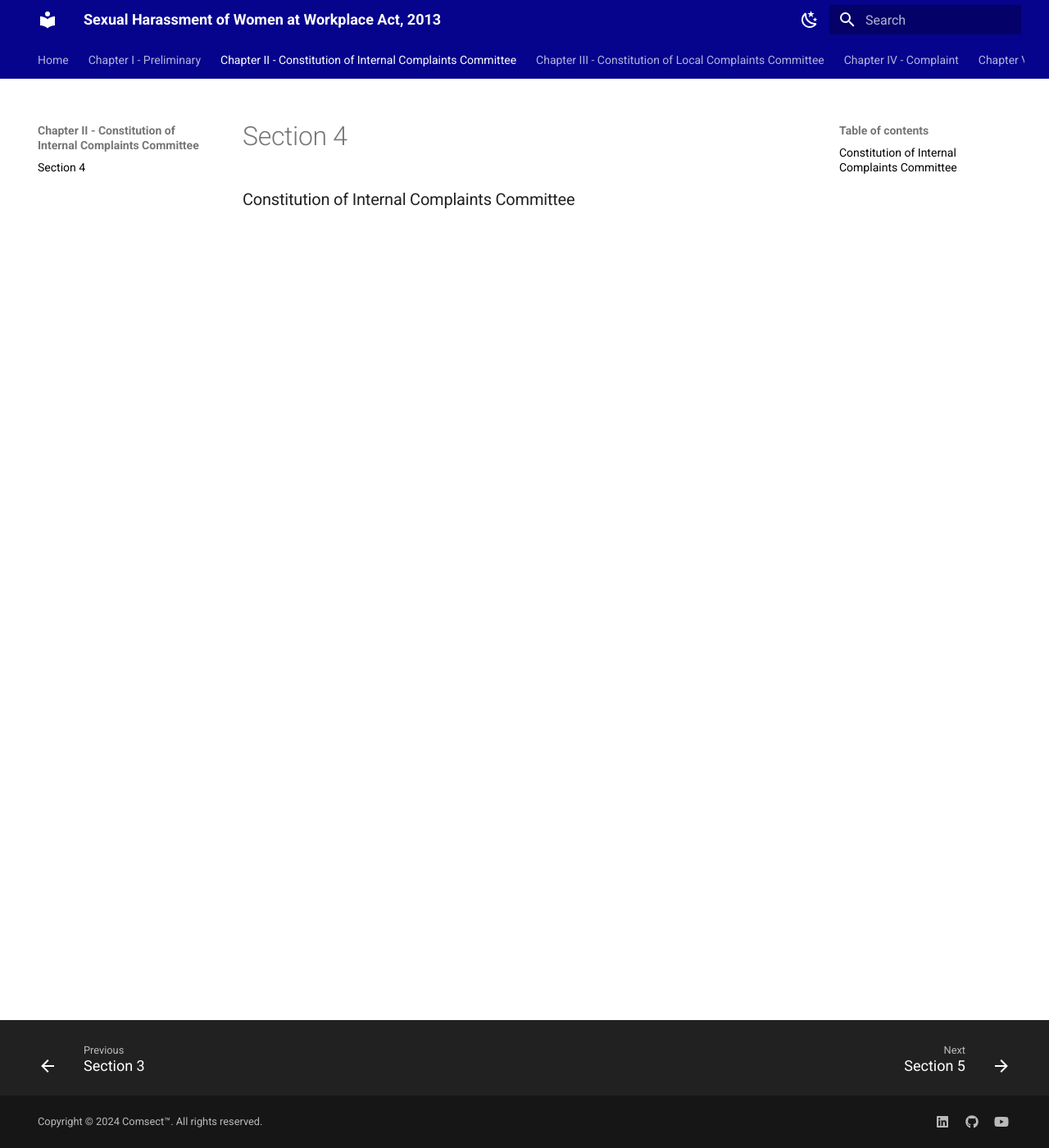
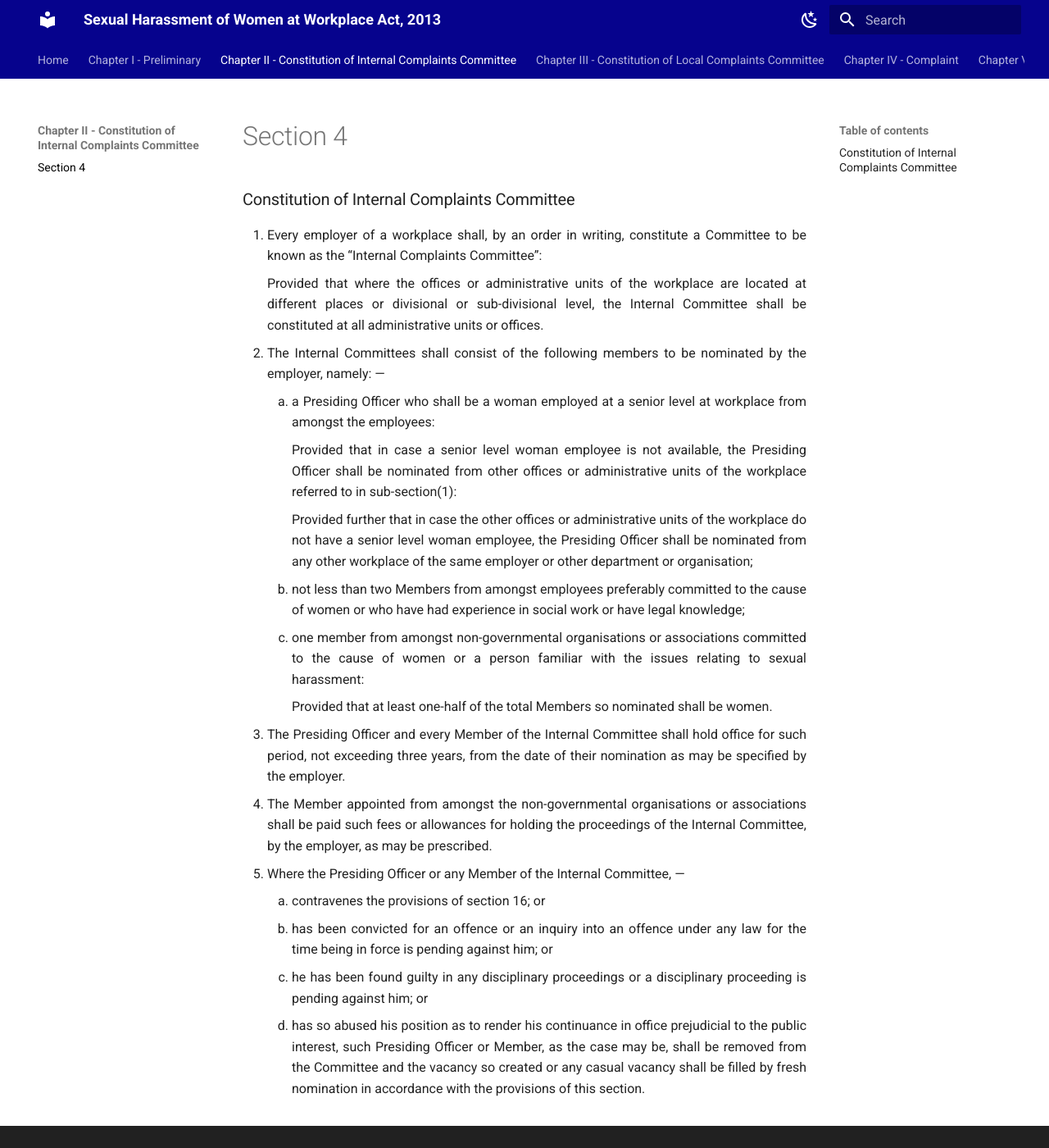
Before and after one commit to comsect/posh-act, an MkDocs documentation site: the page built from docs/en/4.md, in a window 1280 px wide and 1400 px high. Shown: the whole window at 82% size. Built offline with MkDocs 1.6.1 and Material for MkDocs 9.7.7, drawn with Linux system fonts in a browser that asks for light colours.

Commit message:
add section four

```diff
--- a/docs/en/4.md
+++ b/docs/en/4.md
@@ -3,3 +3,24 @@ description: Constitution of Internal Complaints Committee
 ---
 
 ### Constitution of Internal Complaints Committee
+
+1. <div style="text-align: justify"> Every employer of a workplace shall, by an order in writing, constitute a Committee to be known as the “Internal Complaints Committee”:
+</p>
+Provided that where the offices or administrative units of the workplace are located at different places or divisional or sub-divisional level, the Internal Committee shall be constituted at all administrative units or offices.
+2. <div style="text-align: justify"> The Internal Committees shall consist of the following members to be nominated by the employer, namely: —
+    1. a Presiding Officer who shall be a woman employed at a senior level at workplace from amongst the employees:
+    </p>
+    Provided that in case a senior level woman employee is not available, the Presiding Officer shall be nominated from other offices or administrative units of the workplace referred to in sub-section(1):
+    </p>
+    Provided further that in case the other offices or administrative units of the workplace do not have a senior level woman employee, the Presiding Officer shall be nominated from any other workplace of the same employer or other department or organisation;
+    2. not less than two Members from amongst employees preferably committed to the cause of women or who have had experience in social work or have legal knowledge;
+    3. one member from amongst non-governmental organisations or associations committed to the cause of women or a person familiar with the issues relating to sexual harassment:
+    </p>
+    Provided that at least one-half of the total Members so nominated shall be women.
+3. <div style="text-align: justify"> The Presiding Officer and every Member of the Internal Committee shall hold office for such period, not exceeding three years, from the date of their nomination as may be specified by the employer.
+4. <div style="text-align: justify"> The Member appointed from amongst the non-governmental organisations or associations shall be paid such fees or allowances for holding the proceedings of the Internal Committee, by the employer, as may be prescribed.
+5. <div style="text-align: justify"> Where the Presiding Officer or any Member of the Internal Committee, —
+    1. contravenes the provisions of section 16; or
+    2. has been convicted for an offence or an inquiry into an offence under any law for the time being in force is pending against him; or
+    3. he has been found guilty in any disciplinary proceedings or a disciplinary proceeding is pending against him; or
+    4. has so abused his position as to render his continuance in office prejudicial to the public interest, such Presiding Officer or Member, as the case may be, shall be removed from the Committee and the vacancy so created or any casual vacancy shall be filled by fresh nomination in accordance with the provisions of this section.
```
